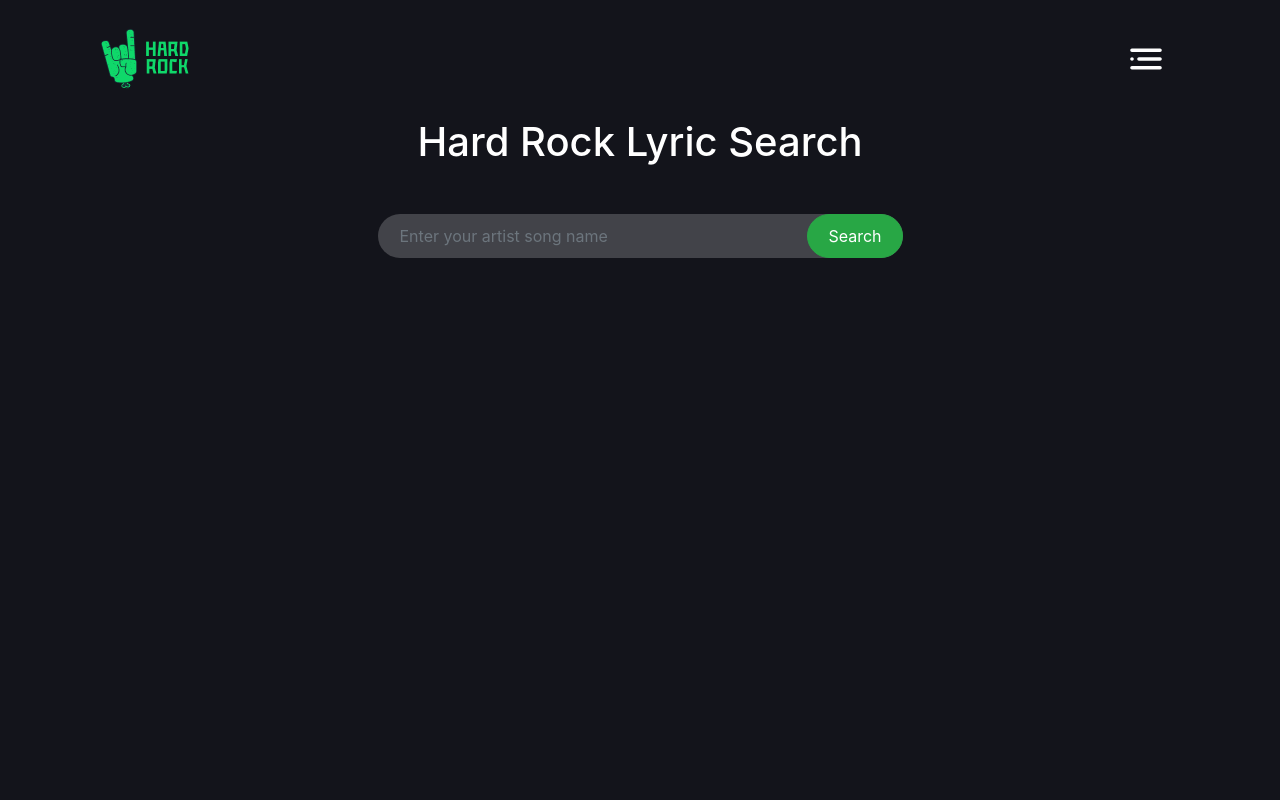
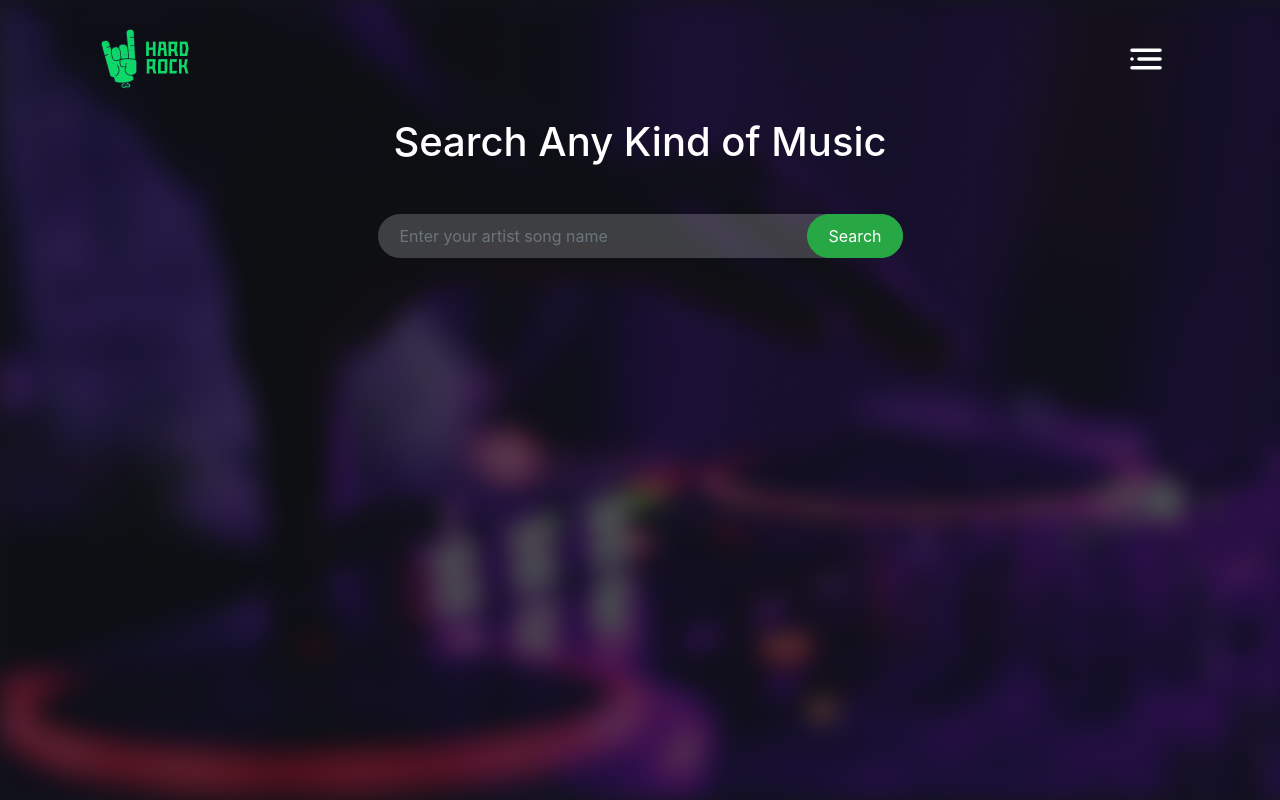
Before and after one commit to Arifur-rahman14/Search-Song-Lyrics, a plain HTML site: page index.html in a window 1280 px wide. Drawn offline with nearby package versions, Linux system fonts and the light colour scheme.

Commit message:
third commit

```diff
--- a/assets/css/style.css
+++ b/assets/css/style.css
@@ -3,7 +3,7 @@
 body{
     background-color: #13141b;
     color: #ffffff;
-    background-image: url(assets/images/bg-image.png);
+    background-image: url(/assets/images/bg-image.png);
     background-repeat: no-repeat;
     background-size: 100%;
     background-position: top;
--- a/index.html
+++ b/index.html
@@ -2,7 +2,7 @@
 <html lang="en">
 
 <head>
-    <title>Hard Rock Solution - Song Lyric App</title>
+    <title>Song Lyric App | Arifur Rahman</title>
     <!-- Required meta tags -->
     <meta charset="utf-8">
     <meta name="viewport" content="width=device-width, initial-scale=1, shrink-to-fit=no">
@@ -44,7 +44,7 @@
 
         <main class="content-area">
             <div class="search-bar col-md-6 mx-auto">
-                <h1 class="text-center">Hard Rock Lyric Search</h1>
+                <h1 class="text-center">Search Any Kind of Music</h1>
                 <div class="search-box my-5">
                     <input id="searchField" type="text" class="form-control" placeholder="Enter your artist song name">
                     <button onclick="searchSongs()" class="btn btn-success search-btn">Search</button>
```
